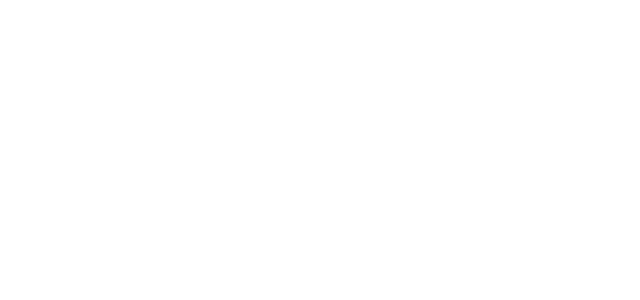
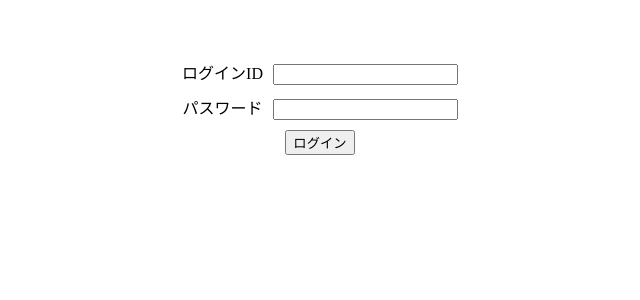
Before and after one commit to koba-masa/equivalent_exchange, a React (Vite) app: page /login in a window 1280 px wide. Before the commit this address had no page. Shown: the top 300 px of the page, without its empty margins (320-960 px from the left). Built offline with nearby package versions, Linux system fonts and the light colour scheme.

Commit message:
feat: ログイン画面を実装

```diff
--- a/src/main.tsx
+++ b/src/main.tsx
@@ -1,11 +1,14 @@
 import React from 'react'
 import ReactDOM from 'react-dom/client'
-import { BrowserRouter, Routes } from 'react-router-dom'
+import { BrowserRouter, Route, Routes } from 'react-router-dom'
+import Login from '@/pages/Login/Login'
 
 ReactDOM.createRoot(document.getElementById('root') as HTMLElement).render(
   <React.StrictMode>
     <BrowserRouter>
-      <Routes></Routes>
+      <Routes>
+        <Route path="/login" element={<Login />} />
+      </Routes>
     </BrowserRouter>
   </React.StrictMode>
 )
--- /dev/null
+++ b/src/pages/Login/Login.scss
@@ -0,0 +1,26 @@
+.login {
+  width: 100%;
+  margin: 50px auto 0;
+  text-align: center;
+  display: grid;
+
+  .id {
+    margin-top: 10px;
+
+    label {
+      margin-right: 10px;
+    }
+  }
+
+  .password {
+    margin-top: 10px;
+
+    label {
+      margin-right: 10px;
+    }
+  }
+
+  .button {
+    margin-top: 10px;
+  }
+}
--- /dev/null
+++ b/src/pages/Login/Login.tsx
@@ -0,0 +1,21 @@
+import '@/pages/Login/Login.scss'
+
+const Login: React.FunctionComponent = () => {
+  return (
+    <div className="login">
+      <div className="id">
+        <label htmlFor="login_id">ログインID</label>
+        <input type="text" id="login_id" name="login_id" />
+      </div>
+      <div className="password">
+        <label htmlFor="password">パスワード</label>
+        <input type="password" id="password" name="password" />
+      </div>
+      <div className="button">
+        <button type="submit">ログイン</button>
+      </div>
+    </div>
+  )
+}
+
+export default Login
```
